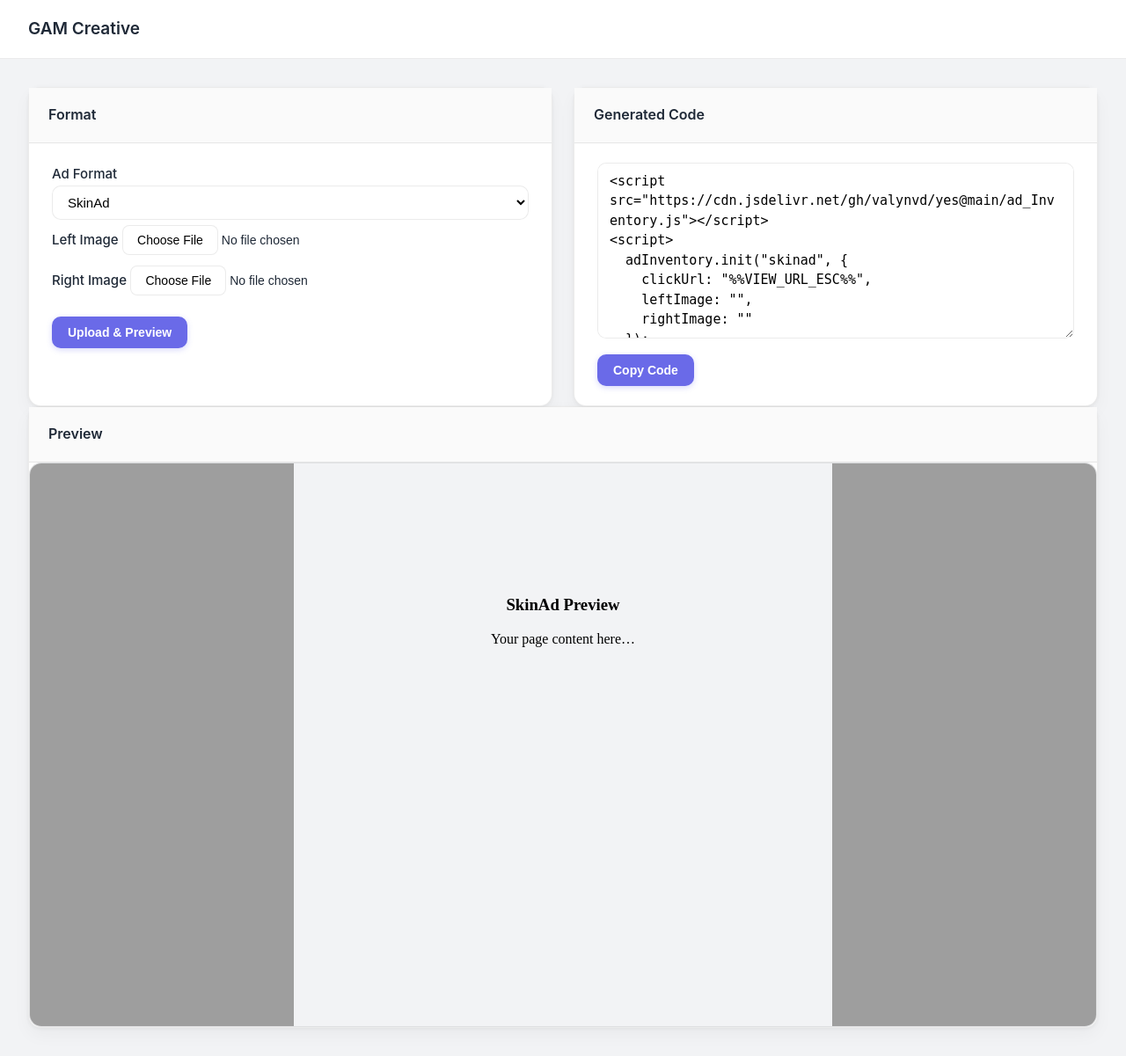
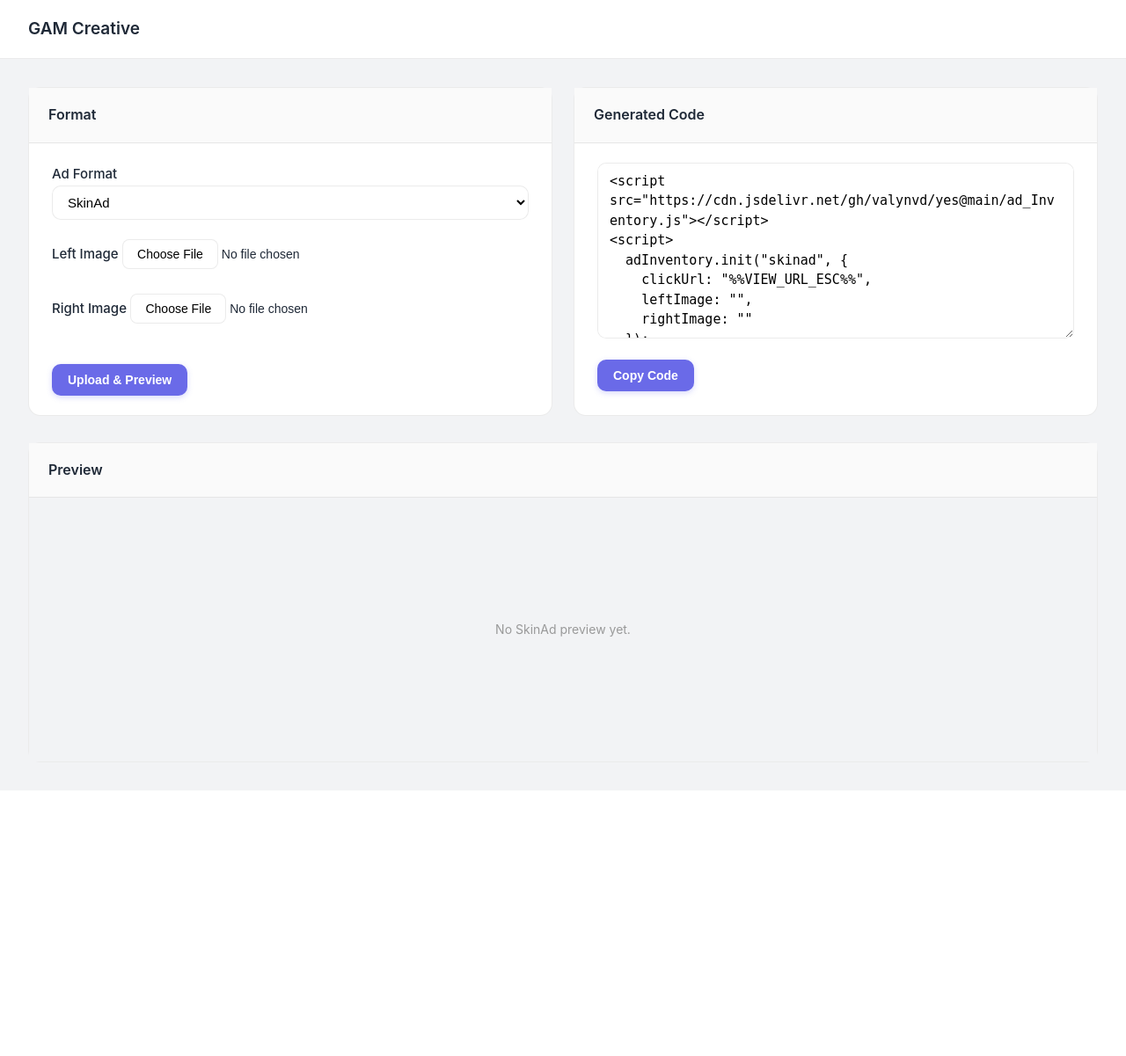
Before and after one commit to valynvd/GAM-Creative-demo, a Flask app: page / in a window 1280 px wide. Shown: the whole page at 88% size. After the commit the page ends 899 px from the top, so only its background shows below. Run offline with Flask 3, Linux system fonts and the light colour scheme.

Commit message:
update skinad & newstag

```diff
--- a/templates/dashboard.html
+++ b/templates/dashboard.html
@@ -10,6 +10,7 @@
       --primary: #6A6AE8;
       --primary-hover: #5757D1;
       --primary-light: rgba(106, 106, 232, 0.15);
+      --accent: #706FD3;
       --bg: #F2F3F5;
       --surface: #FFFFFF;
       --border: rgba(0, 0, 0, 0.08);
@@ -18,6 +19,8 @@
       --radius: 14px;
       --shadow: 0 1px 4px rgba(0, 0, 0, 0.05), 0 8px 20px rgba(0, 0, 0, 0.04);
     }
+
+
 
     * {
       box-sizing: border-box;
@@ -64,15 +67,15 @@
       background: var(--surface);
       border: 1px solid var(--border);
       border-radius: var(--radius);
-      box-shadow: var(--shadow);
+      box-shadow: var(--shadow-soft);
       display: flex;
       flex-direction: column;
-      transition: all 0.2s ease;
+      transition: transform .15s ease, box-shadow .15s ease;
     }
 
     .card:hover {
-      transform: translateY(-2px);
-      box-shadow: 0 8px 24px rgba(0, 0, 0, 0.07);
+      transform: translateY(-1px);
+      box-shadow: 0 6px 22px rgba(0, 0, 0, 0.06);
     }
 
     .card-header {
@@ -87,6 +90,14 @@
       display: flex;
       flex-direction: column;
       gap: 18px;
+    }
+
+    .card-body>div:last-child button {
+      margin-top: 6px;
+    }
+
+    .form-group {
+      margin-bottom: 16px;
     }
 
     label {
@@ -104,7 +115,7 @@
       border: 1.5px solid var(--border);
       padding: 9px 13px;
       font-size: 15px;
-      transition: border 0.2s ease, box-shadow 0.2s ease;
+      transition: border .2s ease, box-shadow .2s ease;
       background: white;
     }
 
@@ -180,6 +191,28 @@
     .copy-toast-inline.show {
       opacity: 1;
       transform: translateY(0);
+      transition: opacity 0.3s ease, transform 0.3s ease;
+    }
+
+    .preview-card {
+      margin-top: 10px;
+    }
+
+    .preview-section {
+      margin-top: 30px;
+    }
+
+    .preview-container {
+      background: var(--bg);
+      border: 1px solid var(--border);
+      border-radius: var(--radius);
+      overflow: hidden;
+    }
+
+    .preview-container.skinad {
+      border: none;
+      border-radius: 0;
+      box-shadow: none;
     }
 
     iframe {
@@ -187,18 +220,25 @@
       height: 80vh;
       border: none;
       display: block;
-      transition: opacity 0.25s ease;
     }
 
-    iframe.loading {
-      opacity: 0.5;
+    iframe.skin-preview {
+      height: 100vh;
     }
 
-    .preview-container {
+    .placeholder {
+      border: 2px dashed var(--border);
+      border-radius: var(--radius);
+      padding: 70px 30px;
+      text-align: center;
+      color: var(--text-muted);
       background: var(--bg);
-      border: 1px solid var(--border);
-      border-radius: var(--radius);
-      overflow: hidden;
+    }
+
+    @media (max-width: 1200px) {
+      .layout {
+        grid-template-columns: 1fr;
+      }
     }
   </style>
 </head>
@@ -232,12 +272,12 @@
 
               <div class="form-group">
                 <label>Tag Text</label>
-                <input type="text" id="textInput" name="text" value="{{ text }}" placeholder="Trending">
+                <input id="textInput" type="text" name="text" value="{{ text }}" placeholder="Trending">
               </div>
 
               <div class="form-group">
                 <label>Position</label>
-                <input type="number" id="positionInput" name="position" min="0" value="{{ position }}" placeholder="0">
+                <input id="positionInput" type="number" name="position" min="0" value="{{ position }}" placeholder="0">
               </div>
               {% endif %}
 
@@ -251,6 +291,9 @@
                 <label>Right Image</label>
                 <input type="file" name="right_img" accept="image/*">
               </div>
+
+              <input type="hidden" name="left_saved" value="{{ left_img if left_img }}">
+              <input type="hidden" name="right_saved" value="{{ right_img if right_img }}">
               {% endif %}
             </div>
 
@@ -276,21 +319,33 @@
         </div>
       </div>
 
+      <div class="preview-section"></div>
       <div class="card preview-card">
         <div class="card-header">Preview</div>
         <div class="card-body" style="padding:0;">
           {% if format == 'newstag' %}
           <div class="preview-container">
+            <script>
+              window.kly = window.kly || {};
+              window.kly.site = "{{ site }}";
+              window.kly.platform = "desktop";
+            </script>
             <iframe id="previewFrame"
               src="/preview/newstag?text={{ text }}&position={{ position }}&site={{ site }}&snippet={{ snippet_copy | urlencode }}"></iframe>
+            {% elif format == 'skinad' %}
+            {% if left_img or right_img %}
+            <div class="preview-container skinad">
+              <iframe class="skin-preview" src="/preview/skinad"></iframe>
+            </div>
+            {% else %}
+            <div class="preview-container skinad"
+              style="display:flex; justify-content:center; align-items:center; height:300px; color:#999; font-size:14px;">
+              <span>No SkinAd preview yet.</span>
+            </div>
+            {% endif %}
+            {% endif %}
           </div>
-          {% elif format == 'skinad' %}
-          <div class="preview-container">
-            <iframe class="skin-preview" src="/preview/skinad"></iframe>
-          </div>
-          {% endif %}
         </div>
-      </div>
     </form>
   </main>
 
@@ -316,7 +371,6 @@
       iframe.classList.add("loading");
       const url = `/preview/newstag?text=${encodeURIComponent(text)}&position=${position}&site=${encodeURIComponent(site)}`;
       iframe.src = url;
-
       iframe.onload = () => iframe.classList.remove("loading");
     }
 
@@ -328,7 +382,6 @@
 
     document.addEventListener("DOMContentLoaded", () => {
       const format = "{{ format }}";
-  // SKINAD
       const leftInput = document.querySelector("input[name='left_img']");
       const rightInput = document.querySelector("input[name='right_img']");
       const leftSaved = document.querySelector("input[name='left_saved']");
@@ -339,26 +392,26 @@
         reader.onload = () => callback(reader.result);
         reader.readAsDataURL(file);
       }
-
       if (leftInput) {
         leftInput.addEventListener("change", (e) => {
           const file = e.target.files[0];
           if (!file) return;
-          toBase64(file, (b64) => leftSaved.value = b64);
-          showLocalPreview();
+          toBase64(file, (b64) => {
+            leftSaved.value = b64;
+          });
         });
       }
-
       if (rightInput) {
         rightInput.addEventListener("change", (e) => {
           const file = e.target.files[0];
           if (!file) return;
-          toBase64(file, (b64) => rightSaved.value = b64);
-          showLocalPreview();
+          toBase64(file, (b64) => {
+            rightSaved.value = b64;
+          });
         });
       }
-  // NEWSTAG
-      if (format === "newstag"){
+
+      if (format === "newstag") {
         const textInput = document.getElementById("textInput");
         const positionInput = document.getElementById("positionInput");
         const siteSelect = document.getElementById("siteSelect");
@@ -367,6 +420,7 @@
         if (positionInput) positionInput.addEventListener("input", debouncePreview);
         if (siteSelect) siteSelect.addEventListener("change", updatePreview);
       }
+
     });
   </script>
 </body>
```
